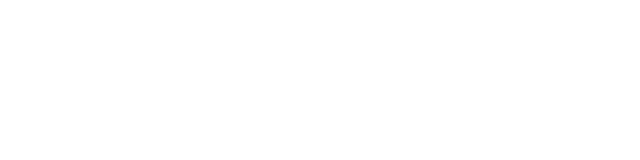
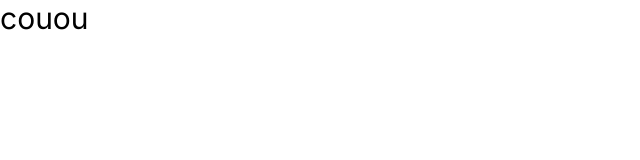
Before and after one commit to echimine/PortfolioV2, a Nuxt app: page / in a window 1280 px wide. Shown: the top 160 px of the page, without its empty margins (0-640 px from the left). Built offline with nearby package versions, Linux system fonts and the light colour scheme.

Commit message:
added tailwind + font gg

```diff
--- a/app.vue
+++ /dev/null
@@ -1,5 +0,0 @@
-<template>
-  <div>
-
-  </div>
-</template>
--- /dev/null
+++ b/app/app.vue
@@ -0,0 +1,5 @@
+<template>
+  <div>
+    <h1 class="text-3xl font-Inter">couou</h1>
+  </div>
+</template>
--- a/nuxt.config.ts
+++ b/nuxt.config.ts
@@ -1,5 +1,42 @@
 // https://nuxt.com/docs/api/configuration/nuxt-config
 export default defineNuxtConfig({
   compatibilityDate: '2024-11-01',
-  devtools: { enabled: true }
-})
+
+  future: {
+    compatibilityVersion: 4,
+  },
+
+  experimental: {
+    scanPageMeta: 'after-resolve',
+    sharedPrerenderData: false,
+    compileTemplate: true,
+    resetAsyncDataToUndefined: true,
+    templateUtils: true,
+    relativeWatchPaths: true,
+    normalizeComponentNames: false,
+    spaLoadingTemplateLocation: 'within',
+    defaults: {
+      useAsyncData: {
+        deep: true,
+      },
+    },
+  },
+
+  features: {
+    inlineStyles: true,
+  },
+
+  unhead: {
+    renderSSRHeadOptions: {
+      omitLineBreaks: false,
+    },
+  },
+
+  devtools: { enabled: true },
+  modules: ['@nuxtjs/tailwindcss', '@nuxtjs/google-fonts'],
+  googleFonts: {
+    families: {
+      Inter: true,
+    },
+  },
+});
--- a/package.json
+++ b/package.json
@@ -10,6 +10,8 @@
     "postinstall": "nuxt prepare"
   },
   "dependencies": {
+    "@nuxtjs/google-fonts": "^3.2.0",
+    "@nuxtjs/tailwindcss": "^6.13.2",
     "nuxt": "^3.16.2",
     "vue": "^3.5.13",
     "vue-router": "^4.5.0"
--- /dev/null
+++ b/tailwind.config.js
@@ -0,0 +1,18 @@
+/** @type {import('tailwindcss').Config} */
+export default {
+  content: ['.index.html', './src/**/*.{vue,js,ts}'],
+  theme: {
+    extend: {
+      colors: {
+        black: '#141414',
+        white: '#FFFFFF',
+        orange: '#FF5F1F',
+        blue: '#008FD2',
+      },
+      fontFamily: {
+        Inter: 'Inter, sans-serif',
+      },
+    },
+  },
+  plugins: [],
+};
```
Also changed, not shown: 1 other file (tests, documents, lock files or other folders).
